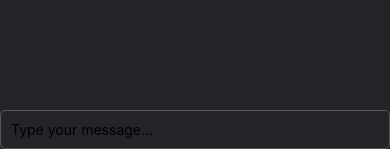
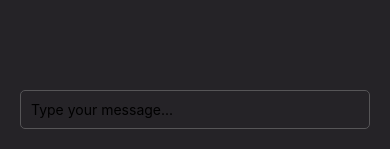
Before and after one commit to ozgrozer/chatgpt-macos, a React Native app: screen / in a window 390 px wide. Shown: the part 695-844 px from the top of the page. Built offline with nearby package versions, Linux system fonts and the light colour scheme.

Commit message:
Fix input padding

```diff
--- a/src/App.jsx
+++ b/src/App.jsx
@@ -100,6 +100,7 @@ const styles = StyleSheet.create({
     color: '#fff'
   },
   inputContainer: {
+    padding: 20
   },
   input: {
     padding: 10,
```
